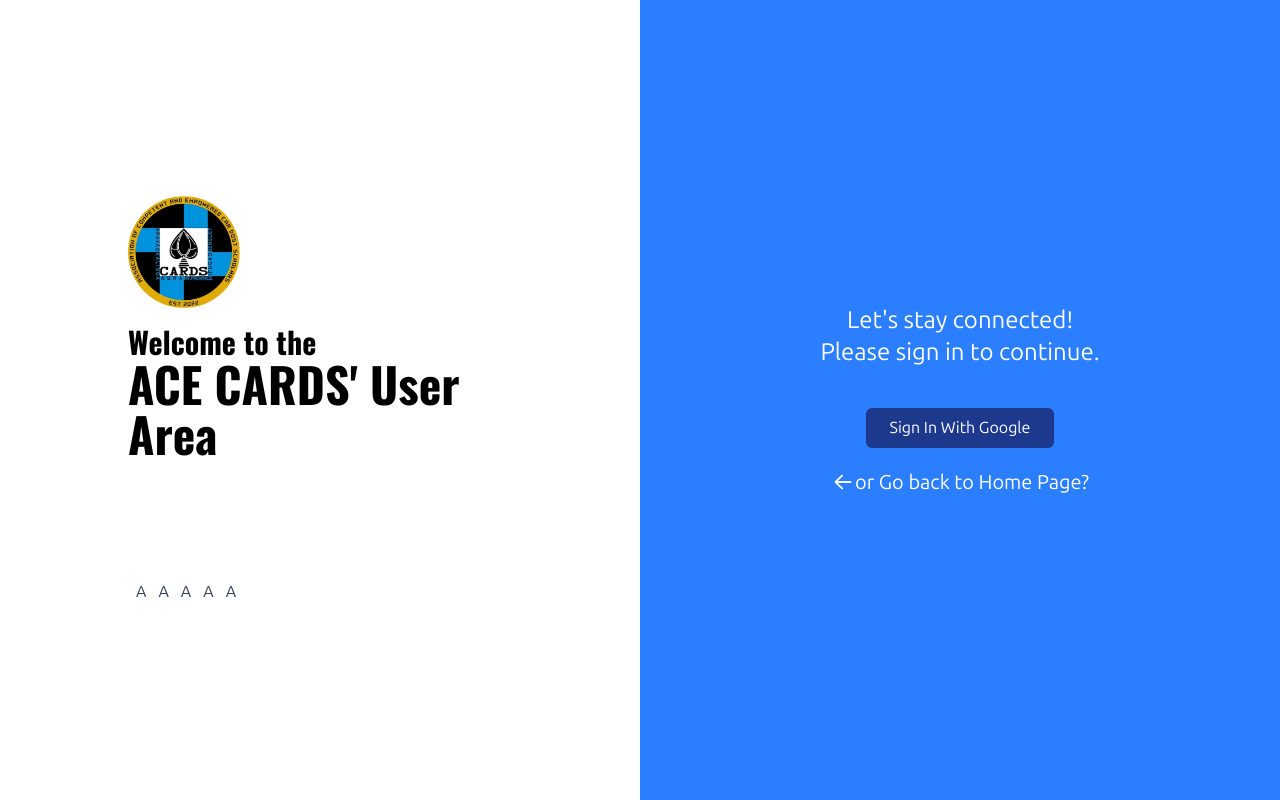
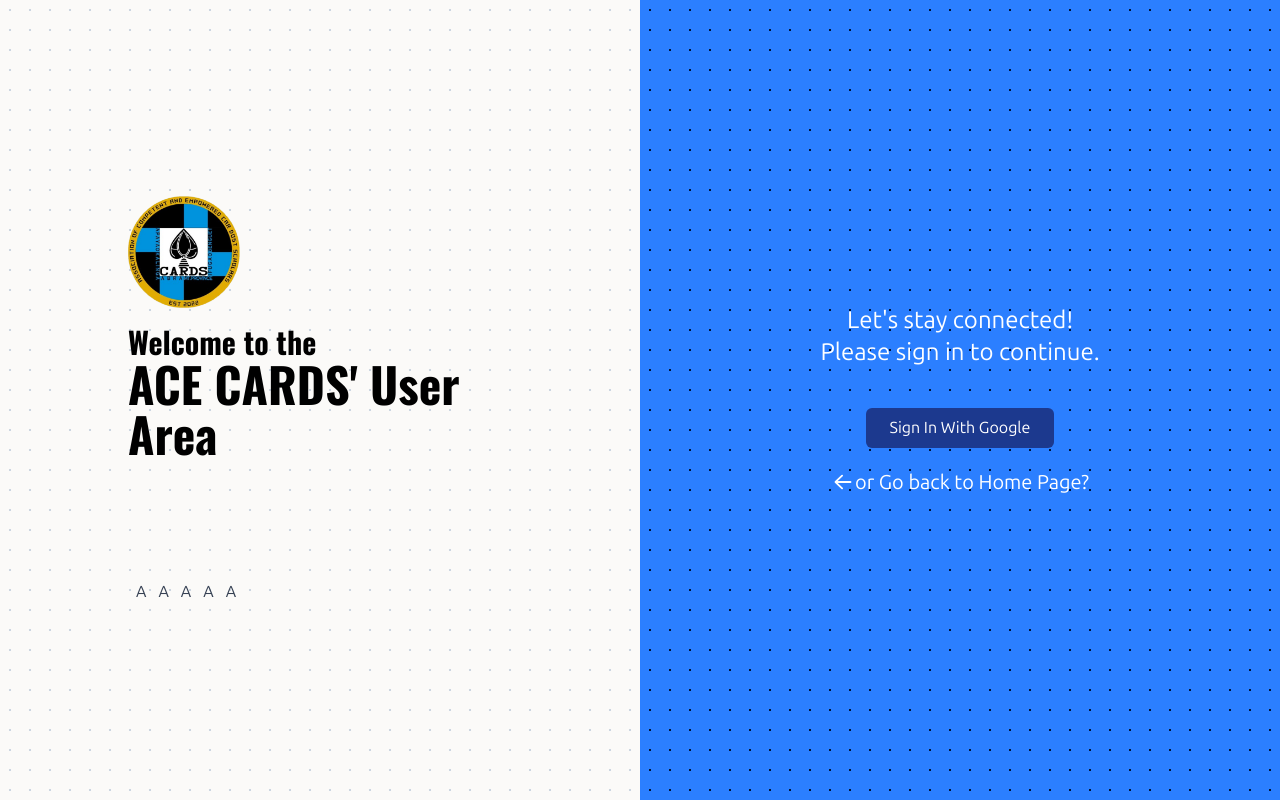
Before and after one commit to ACE-CARDS/project-tongitss, a Next.js app: page /auth/login in a window 1280 px wide. Shown: the top 800 px of the page. Built offline with nearby package versions, Linux system fonts and the light colour scheme; no server answers.

Commit message:
fix(login page): added dot matrix

```diff
--- a/app/auth/login/page.tsx
+++ b/app/auth/login/page.tsx
@@ -8,7 +8,12 @@ export default function LoginPage() {
     <div>
       <main>
         <div className="flex md:flex-row flex-col">
-          <section id="welcome" className="flex w-full lg:h-screen md:h-screen h-[30rem] bg-white">
+          <section id="welcome" className="flex w-full lg:h-screen md:h-screen h-[30rem] bg-[#fbfaf8]"
+            style={{
+            backgroundImage: 'radial-gradient(#cbd5e1 1px, transparent 1px)',
+            backgroundSize: "20px 20px"
+            }}
+          >
             <div className="flex flex-col my-auto mx-auto w-sm">
               <Image
                 src="/assets/logos/ACE CARDS logo.png"
@@ -31,7 +36,12 @@ export default function LoginPage() {
             </div>
           </section>
 
-          <section id="login-form" className="flex w-full lg:h-screen md:h-screen h-[30rem] bg-blue-500 text-white">
+          <section id="login-form" className="flex w-full lg:h-screen md:h-screen h-[30rem] bg-blue-500 text-white"
+            style={{
+            backgroundImage: 'radial-gradient(#011638 1px, transparent 1px)',
+            backgroundSize: "20px 20px"
+            }}
+          >
             <div className="flex flex-col my-auto mx-auto w-sm justify-center items-center">
               <span className="text-2xl font-medium text-center">
                 Let's stay connected!<br/>
```
